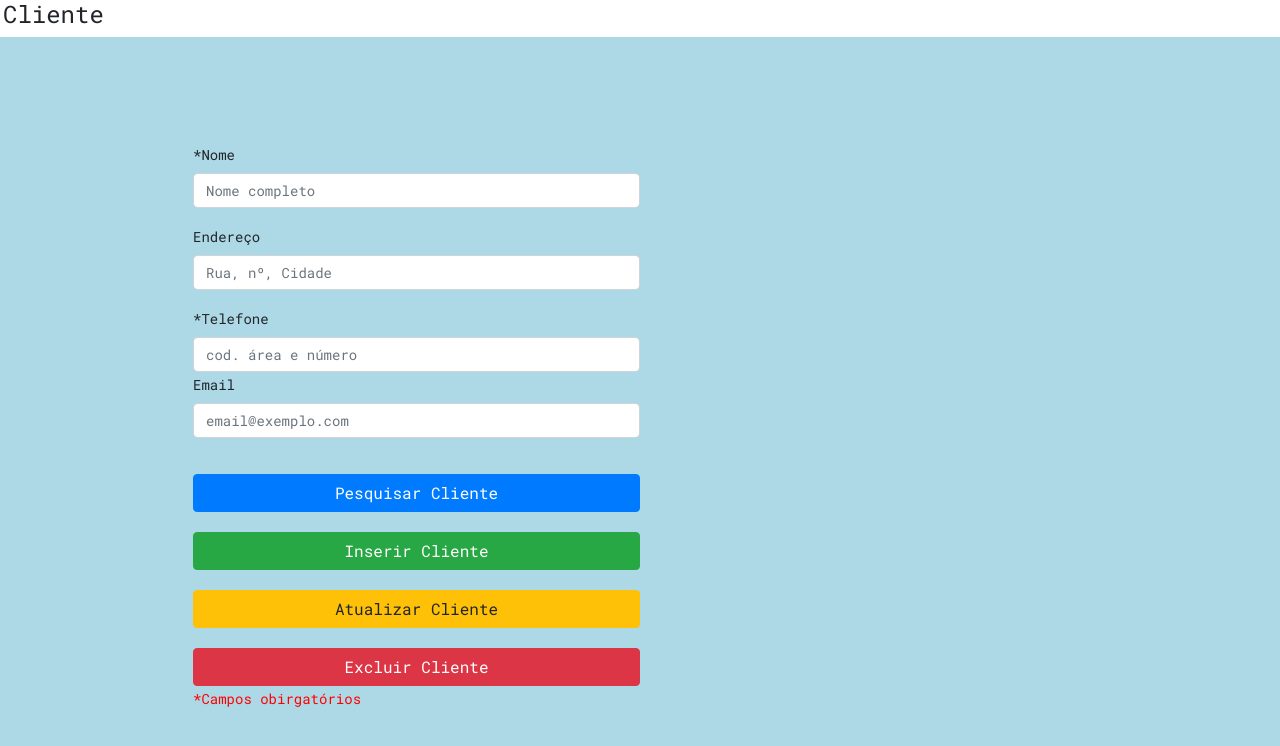
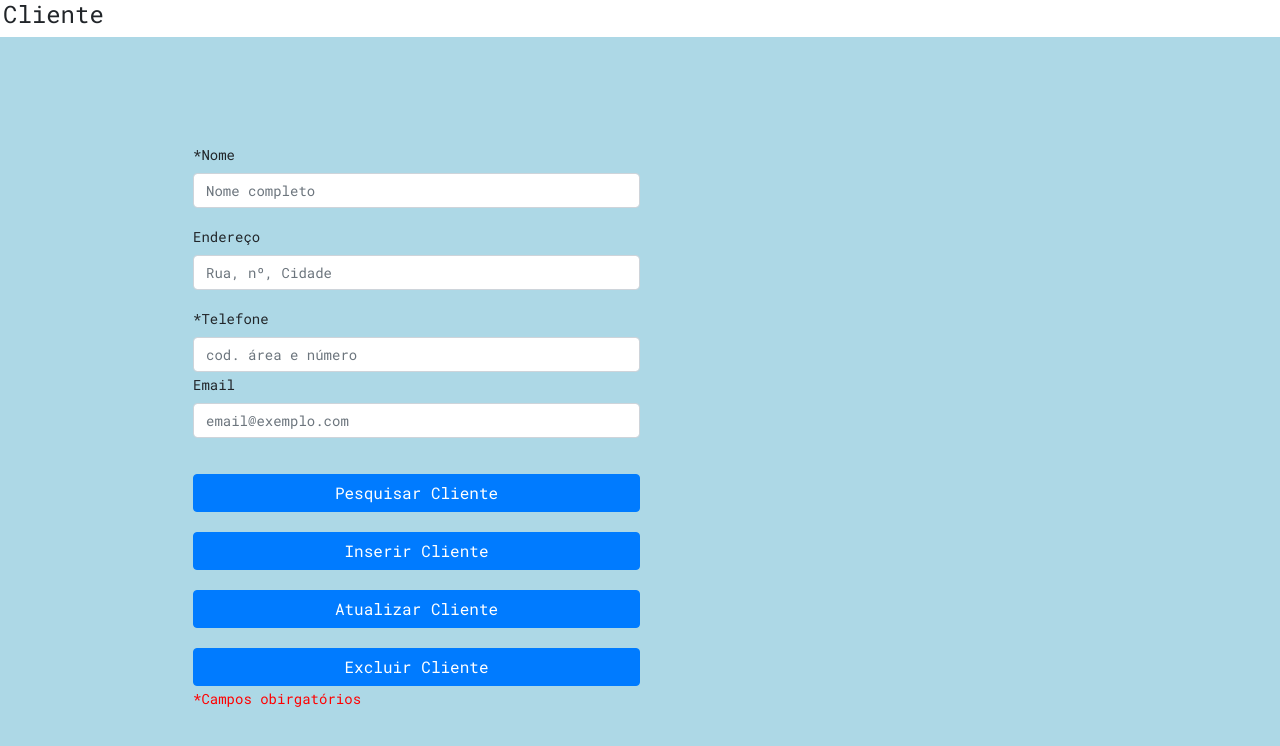
Before and after one commit to wyltamar/project, a plain HTML site: page views/client.html in a window 1280 px wide. Drawn offline with nearby package versions, Linux system fonts and the light colour scheme.

Commit message:
alter buttons for btn-primary in client.html file

```diff
--- a/views/client.html
+++ b/views/client.html
@@ -37,9 +37,9 @@
             <input type="text" class="form-control" name="inputEmail" placeholder="email@exemplo.com">
           </div>
           <button type="button" class="btn btn-primary" onclick="filtrarCliente()">Pesquisar Cliente</button>
-          <button type="button" class="btn btn-success" onclick="inserirCliente()">Inserir Cliente</button>
-          <button type="button" class="btn btn-warning">Atualizar Cliente</button>
-          <button type="botton" class="btn btn-danger">Excluir Cliente</button>
+          <button type="button" class="btn btn-primary" onclick="inserirCliente()">Inserir Cliente</button>
+          <button type="button" class="btn btn-primary">Atualizar Cliente</button>
+          <button type="botton" class="btn btn-primary">Excluir Cliente</button>
           <label for="observacao" class="obs">*Campos obirgatórios</label>
       </form>
     </div>
```
